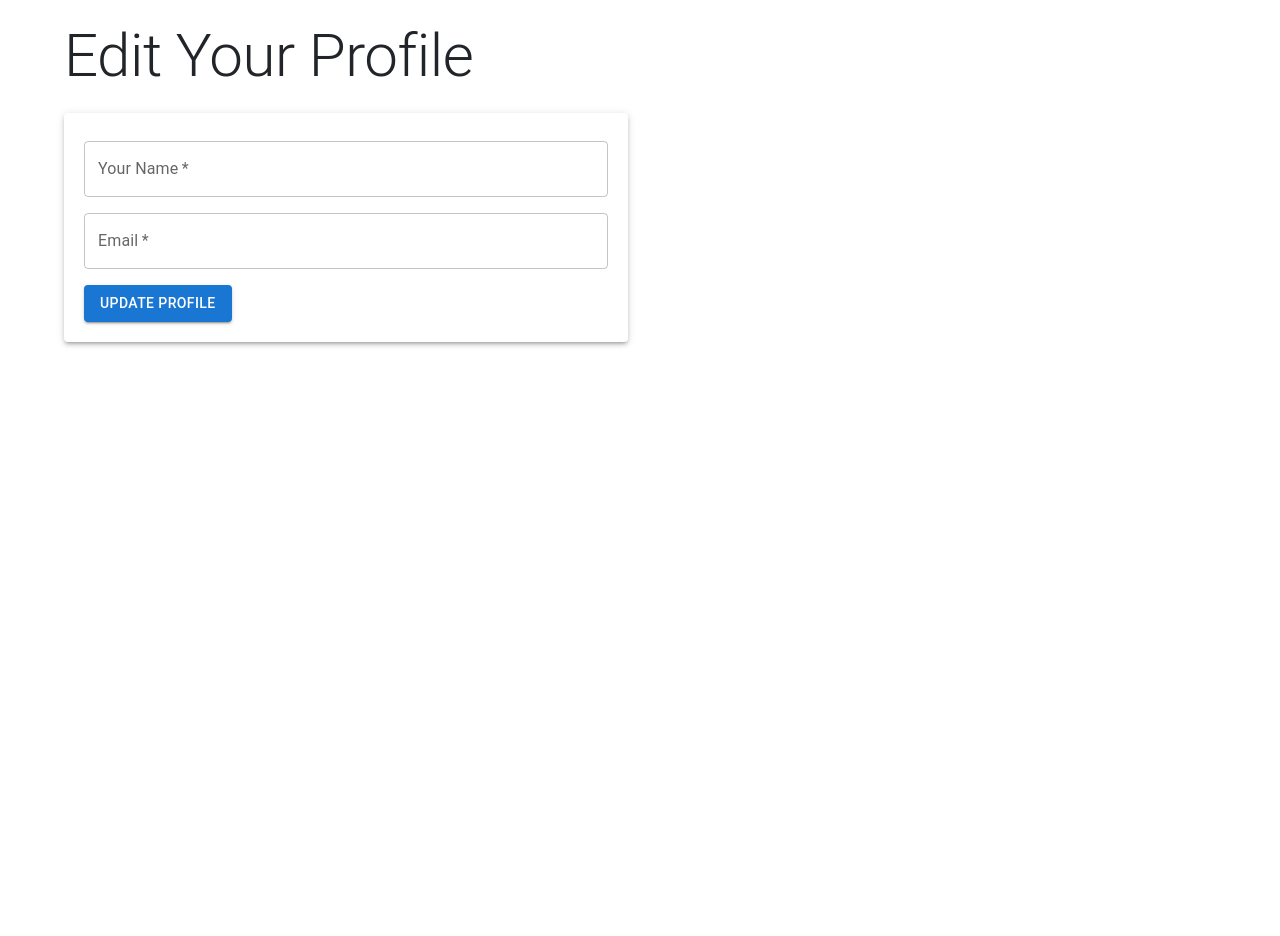
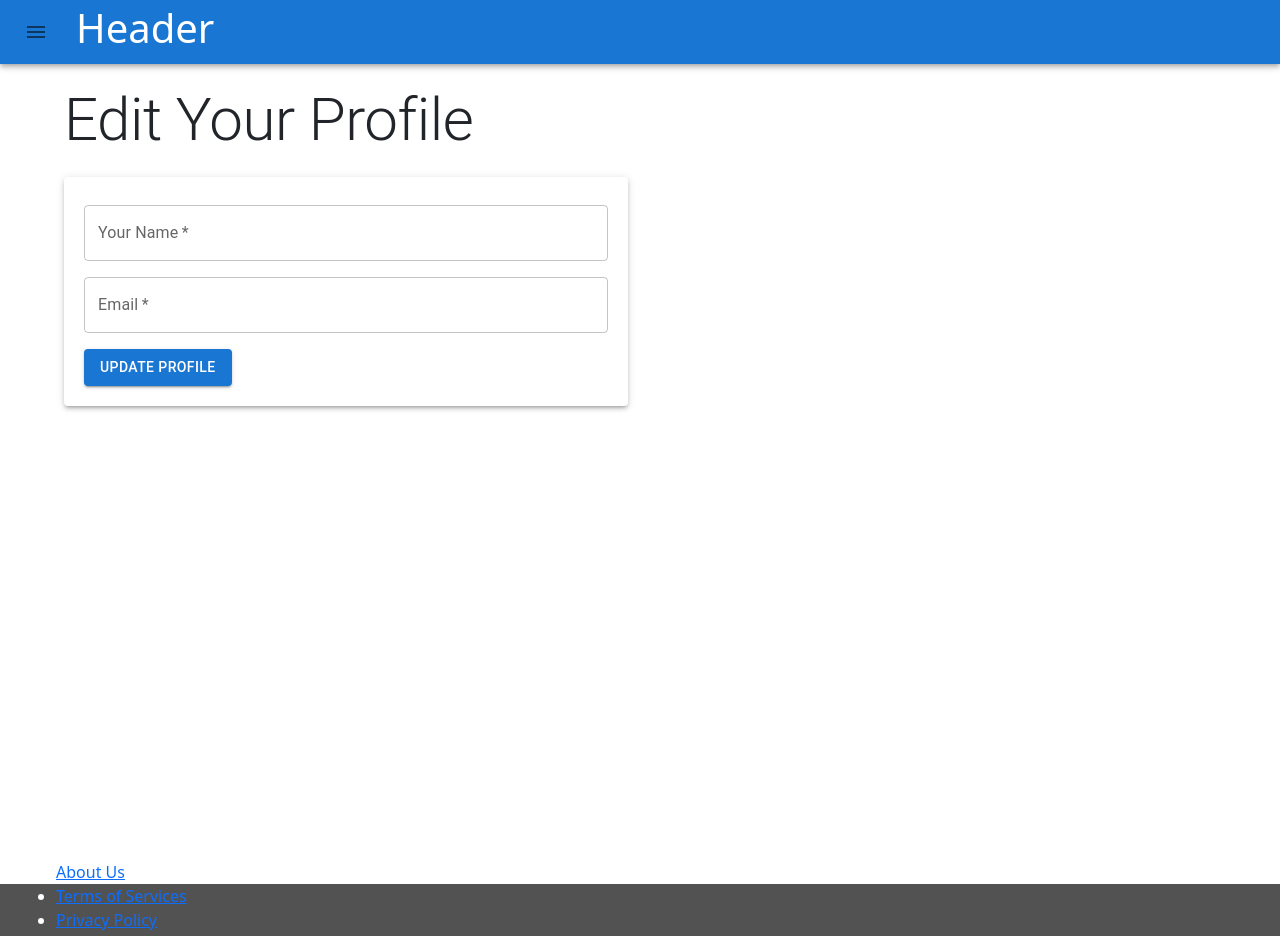
Before and after one commit to samj102/EduMarket-TMU, a React (Create React App) app in the folder frontend/: page /edit-profile in a window 1280 px wide. Shown: the top 936 px of the page. Before the commit the page ends 800 px from the top, so only its background shows below. Built offline with nearby package versions, Linux system fonts and the light colour scheme.

Commit message:
Design a draft header and footer

```diff
--- a/frontend/package.json
+++ b/frontend/package.json
@@ -9,7 +9,8 @@
     "@fortawesome/free-regular-svg-icons": "^6.5.1",
     "@fortawesome/free-solid-svg-icons": "^6.5.1",
     "@fortawesome/react-fontawesome": "^0.2.0",
-    "@mui/material": "^5.15.13",
+    "@mui/icons-material": "^5.15.14",
+    "@mui/material": "^5.15.14",
     "@testing-library/jest-dom": "^5.17.0",
     "@testing-library/react": "^13.4.0",
     "@testing-library/user-event": "^13.5.0",
@@ -22,6 +23,7 @@
     "jsonwebtoken": "^9.0.2",
     "jwt-decode": "^4.0.0",
     "lottie-react": "^2.4.0",
+    "material-icons": "^1.13.12",
     "mongoose": "^8.2.1",
     "nodemon": "^3.1.0",
     "react": "^18.2.0",
--- a/frontend/src/App.js
+++ b/frontend/src/App.js
@@ -4,7 +4,7 @@ import Login from "./components/Login.js";
 import Signup from "./components/Signup.js";
 import { BrowserRouter as Router, Routes, Route } from "react-router-dom";
 import { useState, useEffect } from "react";
-import Navbar from "./components/Navbar.js";
+// import Navbar from "./components/Navbar.js";
 import "bootstrap/dist/css/bootstrap.css";
 import Users from "./components/Users.js";
 import Logout from "./components/Logout.js";
@@ -13,6 +13,7 @@ import UploadItemPage from "./components/itemsForSale.js";
 import AcademicServicesPage from "./components/AcademicServices.js";
 import ContactUsPage from "./components/ContactUs.js";
 import EditProfile from "./components/EditProfile.js";
+import Container from "./reusable/container.js";
 
 function App() {
   const [isLoggedin, setisLoggedin] = useState("false");
@@ -30,8 +31,11 @@ function App() {
         src={require("./components/advistaLogo.png")}
         alt="Logo"
       /> */}
+
       <Router>
-        {isLoggedin === "true" && <Navbar />}
+        {/* {isLoggedin === "true" && <Navbar />} */}
+        {isLoggedin === "true"}
+        <Container>
           <Routes>
             <Route
               path="/login"
@@ -52,13 +56,19 @@ function App() {
             <Route path="/ToS" element={<ToS />} />
             <Route path="/About_Us" element={<AboutUsPage />} />
             <Route path="/itemsForSale" element={<UploadItemPage />} />
-          <Route path="/AcademicServices" element={<AcademicServicesPage />} />
+            <Route
+              path="/AcademicServices"
+              element={<AcademicServicesPage />}
+            />
             <Route path="/ContactUs" element={<ContactUsPage />} />
             <Route
               path="/edit-profile"
-            element={<EditProfile profile={profile} setProfile={setProfile} />}
+              element={
+                <EditProfile profile={profile} setProfile={setProfile} />
+              }
             />
           </Routes>
+        </Container>
       </Router>
     </div>
   );
--- /dev/null
+++ b/frontend/src/reusable/container.js
@@ -0,0 +1,71 @@
+import React from "react";
+import { Link } from "react-router-dom";
+import { AppBar, Toolbar, IconButton } from "@mui/material";
+import MenuIcon from "@mui/icons-material/Menu";
+
+class container extends React.Component {
+  constructor(props) {
+    super();
+  }
+
+  header = () => {
+    return (
+      <div>
+        <AppBar style={{ position: "static", height: "8vh" }}>
+          <Toolbar>
+            <IconButton
+              size="large"
+              edge="start"
+              color="#5fa180"
+              aria-label="menu"
+              sx={{ mr: 2 }}
+            >
+              <MenuIcon />
+            </IconButton>
+            <h1>Header</h1>
+          </Toolbar>
+        </AppBar>
+      </div>
+    );
+  };
+
+  footer = () => {
+    return (
+      <Toolbar
+        style={{
+          position: "static",
+          backgroundColor: "#525252",
+          height: "8vh",
+          color: "white",
+        }}
+      >
+        <ul>
+          <li>
+            <Link to="/About_us">About Us</Link>
+          </li>
+          <li>
+            <Link to="/TOS">Terms of Services</Link>
+          </li>
+          <li>
+            <Link to="/privacy_policy">Privacy Policy</Link>
+          </li>
+          <li>
+            <Link to="/ContactUs">Contact Us</Link>
+          </li>
+        </ul>
+      </Toolbar>
+    );
+  };
+
+  render() {
+    return (
+      <div>
+        {this.header()}
+        <div style={{ height: "100vh" }}>{this.props.children}</div>
+        {this.footer()}
+      </div>
+    );
+  }
+}
+
+export default container;
```
Also changed, not shown: 1 other file (tests, documents, lock files or other folders). Lines whose indentation alone changed are shown as unchanged.
